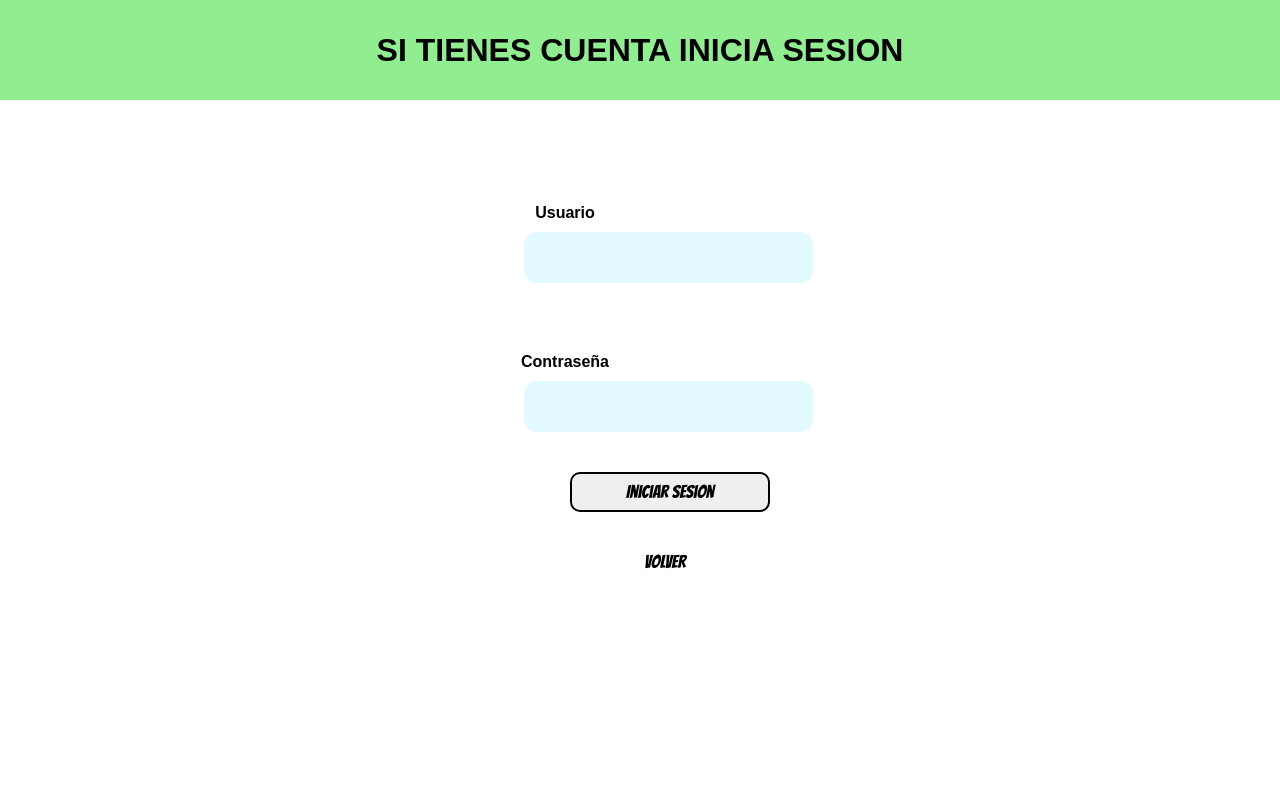
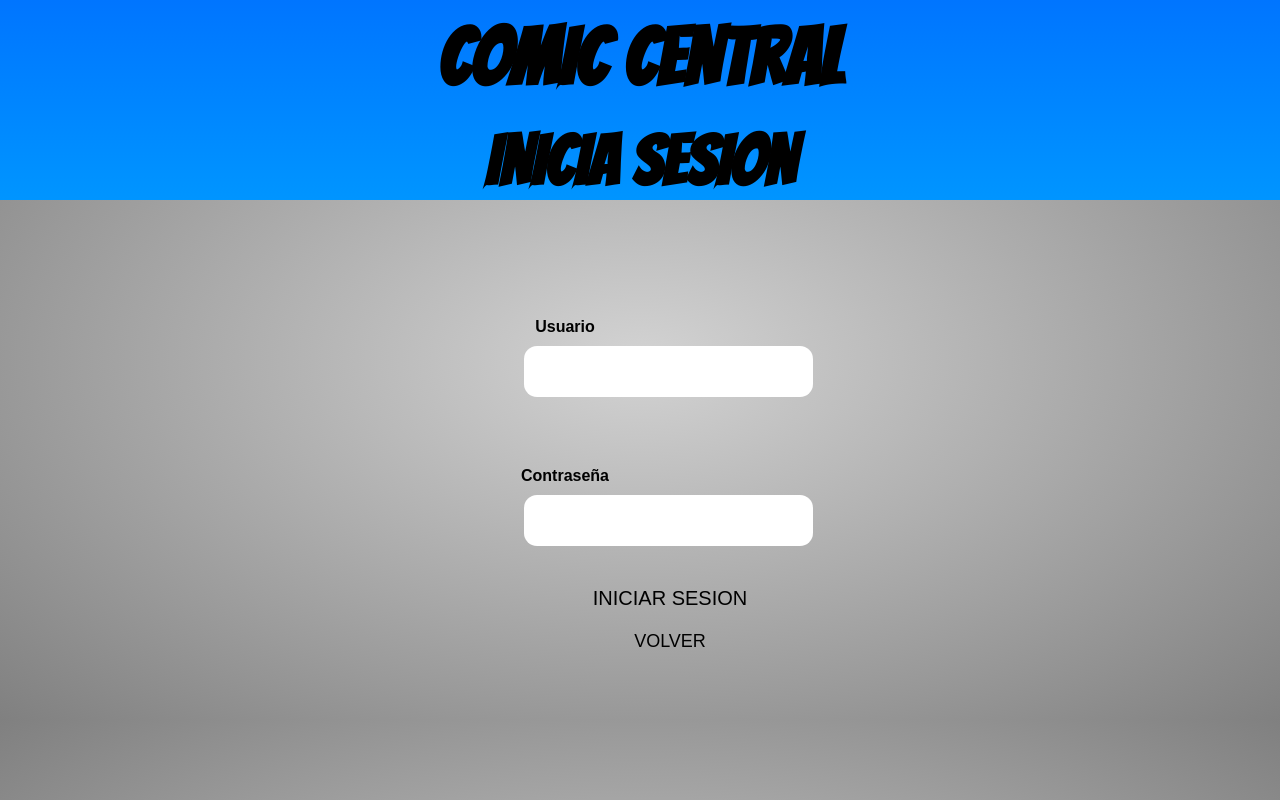
Before and after one commit to mikelgoti/Entrega-1-Sistema-Web, a PHP site: page /php/pagina_iniciarsesion.php in a window 1280 px wide. Run offline with PHP 8.4, Linux system fonts and the light colour scheme.

Commit message:
SOLAMENTE FALTA LA PAGINA PRINCIPAL EL DESARROLLO DE DC Y DESPUES MARVEL.

```diff
--- a/app/css/pagina_iniciarsesion.css
+++ b/app/css/pagina_iniciarsesion.css
@@ -4,15 +4,29 @@
 
 body{
     margin: 0;
+    overflow-y: hidden;
+    background: radial-gradient(lightgrey,grey);
 }
 
 header{
-    justify-content: center;
-    align-items: center;
     display: flex;
-    height: 80px;
-    padding: 10px;
-    background-color: lightgreen;
+	flex-direction: column;
+	align-items: center;
+	height: 200px;
+    background-image: linear-gradient(to bottom,#0075FF,#0095ff);
+	font-family: 'Bangers', cursive;
+}
+
+header h1{
+	margin-top: 15px;
+	font-size: 80px;
+    font-family: 'Bangers', cursive;
+}
+
+header h2{
+	margin-top: -30px;
+	font-size: 70px;
+    font-family: 'Bangers', cursive;
 }
 
 #mensaje_incorrecto{
@@ -33,7 +47,7 @@ header{
 .registro_total input{
     text-align: center;
 	width: 100%;
-	background: rgb(226, 249, 255);
+	background: rgb(255, 255, 255);
 	border: 3px solid transparent;
 	border-radius: 13px;
 	height: 45px;
@@ -71,19 +85,29 @@ header{
     left: 30px;
 }
 
+.campo_inicio{
+    display: flex;
+    flex-direction: column;
+}
+
 .campos_inicio button{
-    width: 200px;
-    height: 40px;
-    border-style: solid;
-    border-radius: 10px;
+    display: flex;
+    flex-direction: column;
+    background-color: transparent;
+    border: none;
     cursor: pointer;
-    font-family: 'Bangers', cursive;
-    font-size: large;
+    font-size: 20px;
+    font-family: sans-serif;
+
+}
+
+button:hover{
+    text-shadow: 0px 0px 10px rgb(0, 255, 0);
 }
 
 a{
     position: relative;
-    left: 25px;
+    left: 0;
     text-decoration: none;
     width: 200px;
     height: 35px;
@@ -92,7 +116,11 @@ a{
     text-align: center;
     align-items: center;
     font-family: sans-serif;
-    font-family: 'Bangers', cursive;
     color: black;
     font-size: large;
+    top: 20px;
 }
+
+a:hover{
+    text-shadow: 0px 0px 10px black;
+}
--- a/app/php/pagina_iniciarsesion.php
+++ b/app/php/pagina_iniciarsesion.php
@@ -19,7 +19,8 @@
 </head>
 <body>
     <header>
-        <h1>SI TIENES CUENTA INICIA SESION</h1>
+        <h1>COMIC CENTRAL<br></h1>
+		<h2>INICIA SESION</h2>
     </header>
 
     <form class="registro_total" action="ControladorInicioSesion.php" method="POST">
@@ -42,9 +43,10 @@
             <p class="mensaje">Introduce tu contraeña.</p>
         </div>
         <div class="campos_inicio" id="btn">
-            <button type="submit" class="campo_btn">Iniciar Sesion</button>
+            <button type="submit" class="campo_btn">INICIAR SESION</button>
+            <a href="../index.php" type="submit" class="campo_btn">VOLVER</a>
         </div>
-        <a href="../index.php">VOLVER</a>
+
     </div>
     </form>
 </body>
```
Also changed, not shown: app/css/lista_comunitaria.css (+53 -5 lines), app/php/lista_comunitaria.php (+6 -4 lines).
